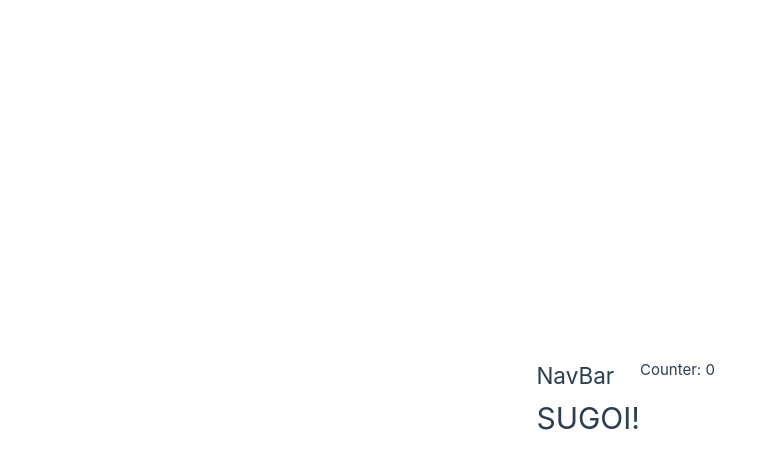
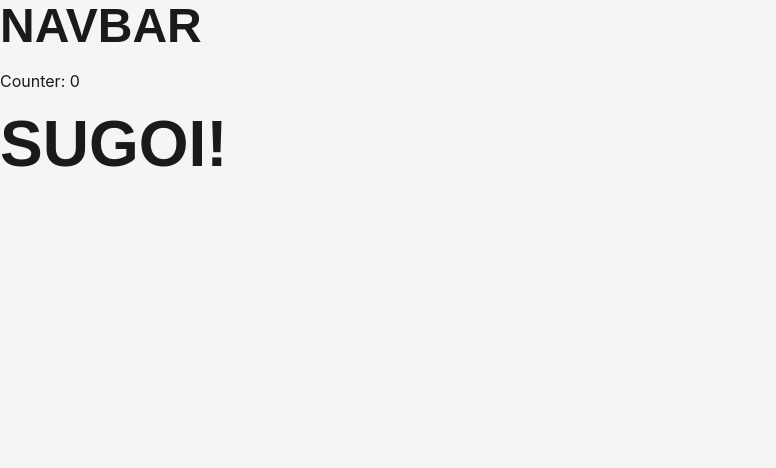
Before and after one commit to GermanIllan/Sugoi, a Vue app: page / in a window 1280 px wide. Shown: the top 468 px of the page, without its empty margins (0-776 px from the left). Built offline with nearby package versions, Linux system fonts and the light colour scheme; the HTML template or start-up script is replaced by a standard one.

Commit message:
Creando los estilos permanentes del Sitio

```diff
--- a/src/assets/base.css
+++ b/src/assets/base.css
@@ -1,86 +1,268 @@
-/* color palette from <https://github.com/vuejs/theme> */
+/* =====================================================
+   SUGOI - DESIGN SYSTEM CSS
+   Versión 1.0
+   ===================================================== */
+
 :root {
-  --vt-c-white: #ffffff;
-  --vt-c-white-soft: #f8f8f8;
-  --vt-c-white-mute: #f2f2f2;
+  /* =====================================================
+     🎨 PALETA PRINCIPAL
+     ===================================================== */
 
-  --vt-c-black: #181818;
-  --vt-c-black-soft: #222222;
-  --vt-c-black-mute: #282828;
+  --color-primary: #FF0000;
+  /* Rojo Vibrante */
+  --color-black-carbon: #1A1A1A;
+  /* Negro Carbono */
+  --color-white-snow: #FFFFFF;
+  /* Blanco Nieve */
 
-  --vt-c-indigo: #2c3e50;
+  /* =====================================================
+     🎨 COLORES DE ACENTO (PASTELES)
+     ===================================================== */
 
-  --vt-c-divider-light-1: rgba(60, 60, 60, 0.29);
-  --vt-c-divider-light-2: rgba(60, 60, 60, 0.12);
-  --vt-c-divider-dark-1: rgba(84, 84, 84, 0.65);
-  --vt-c-divider-dark-2: rgba(84, 84, 84, 0.48);
+  --color-accent-rosa: #E8CFCF;
+  --color-accent-crema: #E9DCCF;
+  --color-accent-gris-azulado: #C9CED6;
 
-  --vt-c-text-light-1: var(--vt-c-indigo);
-  --vt-c-text-light-2: rgba(60, 60, 60, 0.66);
-  --vt-c-text-dark-1: var(--vt-c-white);
-  --vt-c-text-dark-2: rgba(235, 235, 235, 0.64);
+  /* =====================================================
+     🖋 TIPOGRAFÍA
+     ===================================================== */
+
+  --font-heading: 'Archivo Black', 'Montserrat', sans-serif;
+  --font-body: 'Inter', 'Roboto', sans-serif;
+
+  --font-weight-regular: 400;
+  --font-weight-medium: 500;
+  --font-weight-bold: 700;
+  --font-weight-extra-bold: 800;
+  --font-weight-black: 900;
+
+  --font-size-xs: 0.75rem;
+  --font-size-sm: 0.875rem;
+  --font-size-md: 1rem;
+  --font-size-lg: 1.25rem;
+  --font-size-xl: 2rem;
+  --font-size-xxl: 3rem;
+  --font-size-hero: 4rem;
+
+  --line-height-tight: 1.1;
+  --line-height-normal: 1.5;
+  --line-height-relaxed: 1.7;
+
+  /* =====================================================
+     📏 ESPACIADO
+     ===================================================== */
+
+  --spacing-xs: 4px;
+  --spacing-sm: 8px;
+  --spacing-md: 16px;
+  --spacing-lg: 24px;
+  --spacing-xl: 32px;
+  --spacing-xxl: 48px;
+
+  /* =====================================================
+     ⬛ BORDES (Neo-Brutalism)
+     ===================================================== */
+
+  --border-thin: 2px solid var(--color-black-carbon);
+  --border-thick: 4px solid var(--color-black-carbon);
+
+  /* =====================================================
+     🌑 SOMBRAS (SÓLIDAS, NO DIFUSAS)
+     ===================================================== */
+
+  --shadow-offset-sm: 4px 4px 0 var(--color-black-carbon);
+  --shadow-offset-md: 6px 6px 0 var(--color-black-carbon);
+  --shadow-offset-lg: 8px 8px 0 var(--color-black-carbon);
+
+  /* =====================================================
+     🔘 BOTONES
+     ===================================================== */
+
+  --button-bg-primary: var(--color-primary);
+  --button-text-primary: var(--color-white-snow);
+
+  --button-padding-y: 12px;
+  --button-padding-x: 24px;
+
+  --button-letter-spacing: 1px;
 }
 
-/* semantic color variables for this project */
-:root {
-  --color-background: var(--vt-c-white);
-  --color-background-soft: var(--vt-c-white-soft);
-  --color-background-mute: var(--vt-c-white-mute);
-
-  --color-border: var(--vt-c-divider-light-2);
-  --color-border-hover: var(--vt-c-divider-light-1);
-
-  --color-heading: var(--vt-c-text-light-1);
-  --color-text: var(--vt-c-text-light-1);
-
-  --section-gap: 160px;
-}
-
-@media (prefers-color-scheme: dark) {
-  :root {
-    --color-background: var(--vt-c-black);
-    --color-background-soft: var(--vt-c-black-soft);
-    --color-background-mute: var(--vt-c-black-mute);
-
-    --color-border: var(--vt-c-divider-dark-2);
-    --color-border-hover: var(--vt-c-divider-dark-1);
-
-    --color-heading: var(--vt-c-text-dark-1);
-    --color-text: var(--vt-c-text-dark-2);
-  }
-}
+/* =====================================================
+   RESET BÁSICO
+   ===================================================== */
 
 *,
 *::before,
 *::after {
   box-sizing: border-box;
-  margin: 0;
-  font-weight: normal;
 }
 
 body {
-  min-height: 100vh;
-  color: var(--color-text);
-  background: var(--color-background);
-  transition:
-    color 0.5s,
-    background-color 0.5s;
-  line-height: 1.6;
-  font-family:
-    Inter,
-    -apple-system,
-    BlinkMacSystemFont,
-    'Segoe UI',
-    Roboto,
-    Oxygen,
-    Ubuntu,
-    Cantarell,
-    'Fira Sans',
-    'Droid Sans',
-    'Helvetica Neue',
-    sans-serif;
-  font-size: 15px;
-  text-rendering: optimizeLegibility;
-  -webkit-font-smoothing: antialiased;
-  -moz-osx-font-smoothing: grayscale;
+  margin: 0;
+  font-family: var(--font-body);
+  font-size: var(--font-size-md);
+  line-height: var(--line-height-normal);
+  background-color: #F5F5F5;
+  color: var(--color-black-carbon);
 }
+
+/* =====================================================
+   TIPOGRAFÍA
+   ===================================================== */
+
+h1,
+h2,
+h3,
+h4,
+h5,
+h6 {
+  font-family: var(--font-heading);
+  font-weight: var(--font-weight-black);
+  text-transform: uppercase;
+  line-height: var(--line-height-tight);
+  margin: 0 0 var(--spacing-md);
+}
+
+h1 {
+  font-size: var(--font-size-hero);
+}
+
+h2 {
+  font-size: var(--font-size-xxl);
+}
+
+h3 {
+  font-size: var(--font-size-xl);
+}
+
+p {
+  margin: 0 0 var(--spacing-md);
+}
+
+.text-bold {
+  font-weight: var(--font-weight-bold);
+}
+
+.text-medium {
+  font-weight: var(--font-weight-medium);
+}
+
+.text-regular {
+  font-weight: var(--font-weight-regular);
+}
+
+/* =====================================================
+   COMPONENTES BASE
+   ===================================================== */
+
+/* Card Neo-Brutalista */
+.card {
+  background-color: var(--color-white-snow);
+  border: var(--border-thick);
+  box-shadow: var(--shadow-offset-md);
+  padding: var(--spacing-lg);
+}
+
+/* Variante oscura */
+.card-dark {
+  background-color: var(--color-black-carbon);
+  color: var(--color-white-snow);
+  border: var(--border-thick);
+  box-shadow: var(--shadow-offset-md);
+}
+
+/* =====================================================
+   BOTONES
+   ===================================================== */
+
+.button-primary {
+  display: inline-block;
+  background-color: var(--button-bg-primary);
+  color: var(--button-text-primary);
+  border: var(--border-thick);
+  padding: var(--button-padding-y) var(--button-padding-x);
+  text-transform: uppercase;
+  font-weight: var(--font-weight-bold);
+  letter-spacing: var(--button-letter-spacing);
+  cursor: pointer;
+  box-shadow: var(--shadow-offset-sm);
+  transition: transform 0.1s ease;
+}
+
+.button-primary:hover {
+  transform: translate(-2px, -2px);
+  box-shadow: 6px 6px 0 var(--color-black-carbon);
+}
+
+.button-primary:active {
+  transform: translate(2px, 2px);
+  box-shadow: 2px 2px 0 var(--color-black-carbon);
+}
+
+/* =====================================================
+   ACENTOS
+   ===================================================== */
+
+.badge-rosa {
+  background-color: var(--color-accent-rosa);
+  border: var(--border-thin);
+  padding: 6px 12px;
+}
+
+.badge-crema {
+  background-color: var(--color-accent-crema);
+  border: var(--border-thin);
+  padding: 6px 12px;
+}
+
+.badge-gris-azulado {
+  background-color: var(--color-accent-gris-azulado);
+  border: var(--border-thin);
+  padding: 6px 12px;
+}
+
+/* =====================================================
+   UTILIDADES
+   ===================================================== */
+
+.border-thick {
+  border: var(--border-thick);
+}
+
+.border-thin {
+  border: var(--border-thin);
+}
+
+.shadow-sm {
+  box-shadow: var(--shadow-offset-sm);
+}
+
+.shadow-md {
+  box-shadow: var(--shadow-offset-md);
+}
+
+.shadow-lg {
+  box-shadow: var(--shadow-offset-lg);
+}
+
+.bg-primary {
+  background-color: var(--color-primary);
+  color: var(--color-white-snow);
+}
+
+.bg-black {
+  background-color: var(--color-black-carbon);
+  color: var(--color-white-snow);
+}
+
+.bg-white {
+  background-color: var(--color-white-snow);
+}
+
+.text-primary {
+  color: var(--color-primary);
+}
+
+.uppercase {
+  text-transform: uppercase;
+}
--- a/src/assets/main.css
+++ b/src/assets/main.css
@@ -1,35 +1 @@
 @import './base.css';
-
-#app {
-  max-width: 1280px;
-  margin: 0 auto;
-  padding: 2rem;
-  font-weight: normal;
-}
-
-a,
-.green {
-  text-decoration: none;
-  color: hsla(160, 100%, 37%, 1);
-  transition: 0.4s;
-  padding: 3px;
-}
-
-@media (hover: hover) {
-  a:hover {
-    background-color: hsla(160, 89%, 74%, 0.801);
-  }
-}
-
-@media (min-width: 1024px) {
-  body {
-    display: flex;
-    place-items: center;
-  }
-
-  #app {
-    display: grid;
-    grid-template-columns: 1fr 1fr;
-    padding: 0 2rem;
-  }
-}
```
